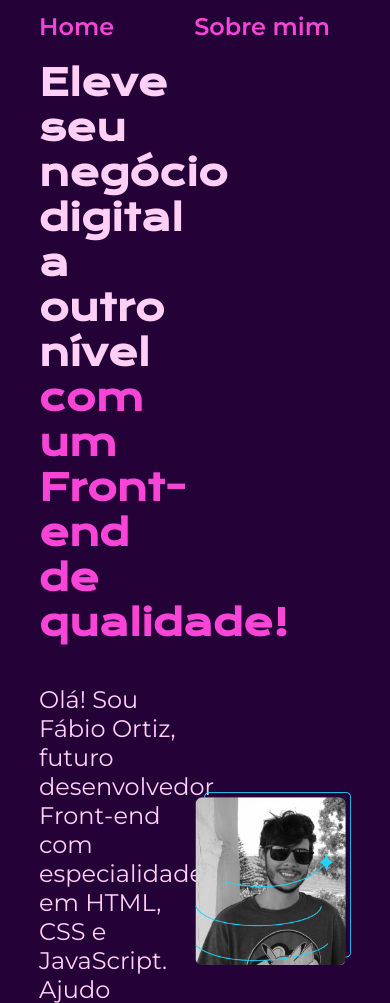
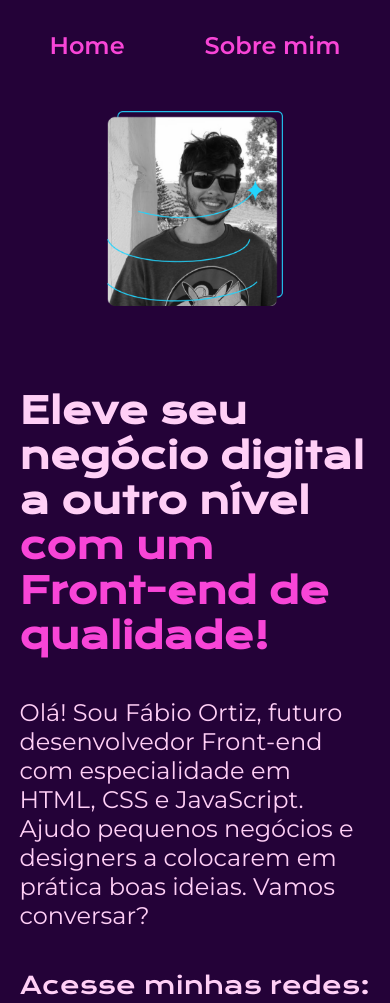
Before and after one commit to falvesortiz/Curso-Alura-Portfolio, a plain HTML site: page index.html in a window 390 px wide. Shown: the top 1003 px of the page. Drawn offline with nearby package versions, Linux system fonts and the light colour scheme.

Commit message:
Update responsividade
Add @media ao projeto

```diff
--- a/styles/style.css
+++ b/styles/style.css
@@ -44,6 +44,7 @@ body {
     display: flex;
     align-items: center;
     justify-content: space-between;
+    gap: 82px;
 }
 
 .apresentacao__conteudo {
@@ -114,3 +115,22 @@ body {
     font-size: 1.5rem;
     font-weight: 400;
 }
+
+@media (max-width: 1200px) {
+    .cabecalho {
+        padding: 8%;
+    }
+
+    .cabecalho__menu {
+        justify-content: center;
+    }
+
+    .apresentacao {
+        flex-direction: column-reverse;
+        padding: 5%;
+    }
+
+    .apresentacao__conteudo {
+        width: auto;
+    }
+}
```
